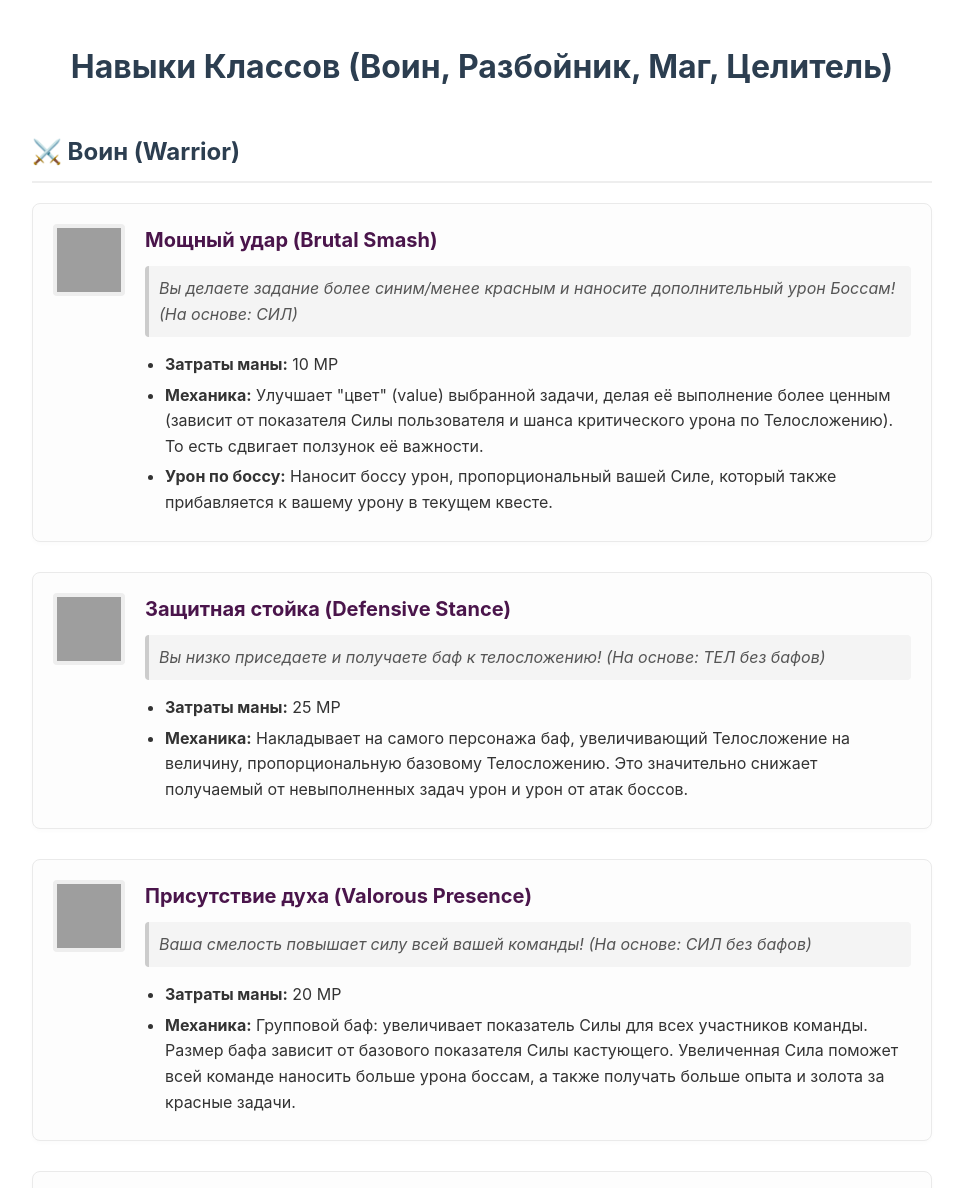
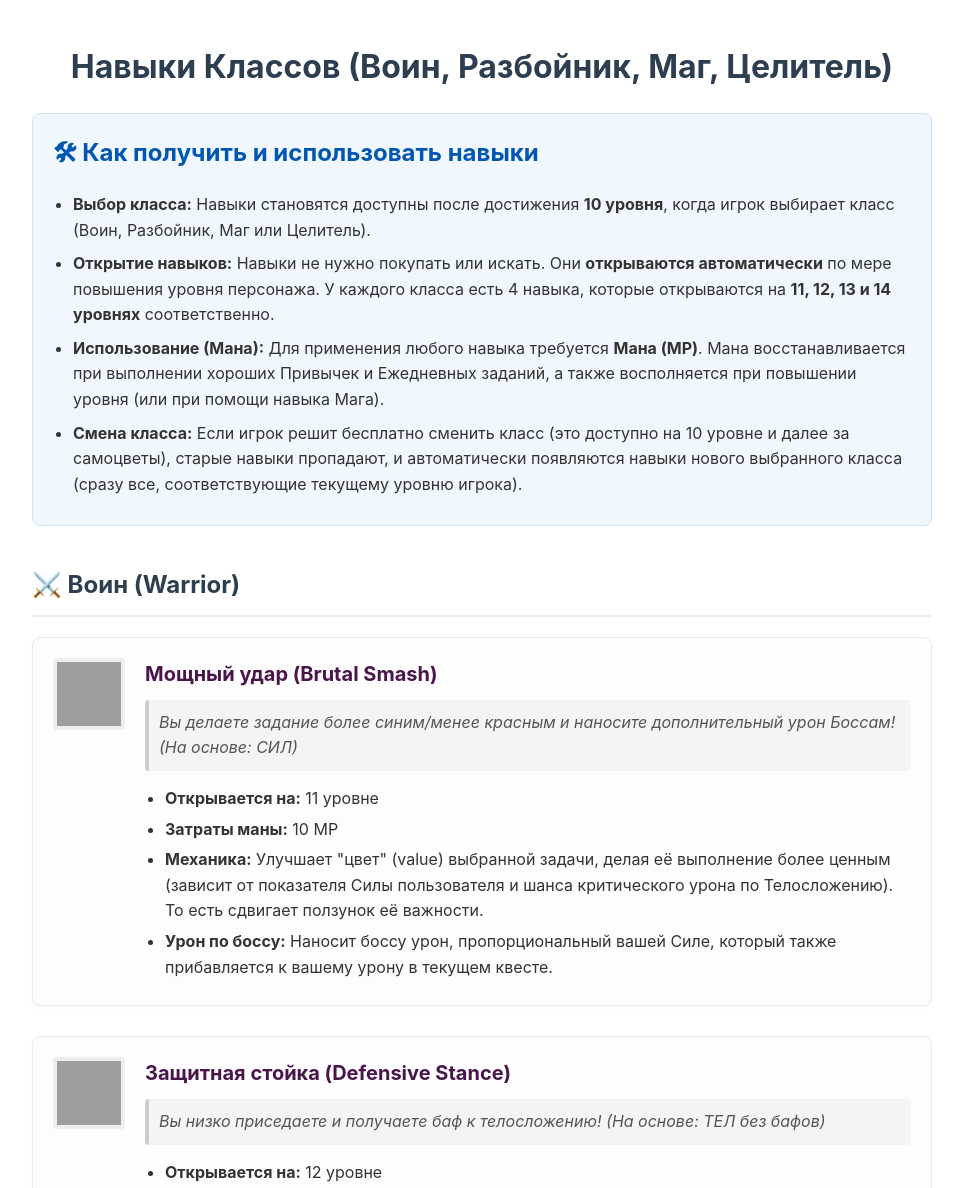
Before and after one commit to asphyxiatic/class-skills, a plain HTML site: page index.html in a window 1280 px wide. Shown: the top 1188 px of the page, without its empty margins (158-1121 px from the left). Drawn offline with Linux system fonts and the light colour scheme; grey boxes are pictures that could not be loaded.

Commit message:
Update index.html

```diff
--- a/index.html
+++ b/index.html
@@ -6,7 +6,11 @@
     <title>Навыки Классов - Questify</title>
     <style>
         body { font-family: -apple-system, BlinkMacSystemFont, "Segoe UI", Roboto, Helvetica, Arial, sans-serif; line-height: 1.6; max-width: 900px; margin: 0 auto; padding: 20px; color: #333; background-color: #fff; }
-        h1 { text-align: center; color: #2c3e50; margin-bottom: 40px; }
+        h1 { text-align: center; color: #2c3e50; margin-bottom: 20px; }
+        .intro { background: #f0f7ff; border: 1px solid #cce3f6; padding: 20px; border-radius: 8px; margin-bottom: 40px; }
+        .intro h2 { margin-top: 0; color: #0056b3; border: none; padding: 0; }
+        .intro ul { margin: 0; padding-left: 20px; }
+        .intro li { margin-bottom: 8px; }
         h2 { border-bottom: 2px solid #eee; padding-bottom: 10px; margin-top: 40px; color: #2c3e50; }
         .skill { display: flex; align-items: flex-start; margin-bottom: 30px; background: #fdfdfd; border: 1px solid #eaeaea; padding: 20px; border-radius: 8px; box-shadow: 0 2px 4px rgba(0,0,0,0.02); }
         .skill img { width: 64px; height: 64px; margin-right: 20px; image-rendering: pixelated; background: #eee; border-radius: 4px; padding: 4px; }
@@ -24,6 +28,16 @@
 <body>
     <h1>Навыки Классов (Воин, Разбойник, Маг, Целитель)</h1>
 
+    <div class="intro">
+        <h2>🛠 Как получить и использовать навыки</h2>
+        <ul>
+            <li><strong>Выбор класса:</strong> Навыки становятся доступны после достижения <strong>10 уровня</strong>, когда игрок выбирает класс (Воин, Разбойник, Маг или Целитель).</li>
+            <li><strong>Открытие навыков:</strong> Навыки не нужно покупать или искать. Они <strong>открываются автоматически</strong> по мере повышения уровня персонажа. У каждого класса есть 4 навыка, которые открываются на <strong>11, 12, 13 и 14 уровнях</strong> соответственно.</li>
+            <li><strong>Использование (Мана):</strong> Для применения любого навыка требуется <strong>Мана (MP)</strong>. Мана восстанавливается при выполнении хороших Привычек и Ежедневных заданий, а также восполняется при повышении уровня (или при помощи навыка Мага).</li>
+            <li><strong>Смена класса:</strong> Если игрок решит бесплатно сменить класс (это доступно на 10 уровне и далее за самоцветы), старые навыки пропадают, и автоматически появляются навыки нового выбранного класса (сразу все, соответствующие текущему уровню игрока).</li>
+        </ul>
+    </div>
+
     <!-- ВОИН -->
     <h2>⚔️ Воин (Warrior)</h2>
 
@@ -33,6 +47,7 @@
             <h3>Мощный удар (Brutal Smash)</h3>
             <div class="skill-desc">Вы делаете задание более синим/менее красным и наносите дополнительный урон Боссам! (На основе: СИЛ)</div>
             <ul class="skill-mechanics">
+                <li><strong>Открывается на:</strong> 11 уровне</li>
                 <li><strong>Затраты маны:</strong> 10 MP</li>
                 <li><strong>Механика:</strong> Улучшает "цвет" (value) выбранной задачи, делая её выполнение более ценным (зависит от показателя Силы пользователя и шанса критического урона по Телосложению). То есть сдвигает ползунок её важности.</li>
                 <li><strong>Урон по боссу:</strong> Наносит боссу урон, пропорциональный вашей Силе, который также прибавляется к вашему урону в текущем квесте.</li>
@@ -46,6 +61,7 @@
             <h3>Защитная стойка (Defensive Stance)</h3>
             <div class="skill-desc">Вы низко приседаете и получаете баф к телосложению! (На основе: ТЕЛ без бафов)</div>
             <ul class="skill-mechanics">
+                <li><strong>Открывается на:</strong> 12 уровне</li>
                 <li><strong>Затраты маны:</strong> 25 MP</li>
                 <li><strong>Механика:</strong> Накладывает на самого персонажа баф, увеличивающий Телосложение на величину, пропорциональную базовому Телосложению. Это значительно снижает получаемый от невыполненных задач урон и урон от атак боссов.</li>
             </ul>
@@ -58,6 +74,7 @@
             <h3>Присутствие духа (Valorous Presence)</h3>
             <div class="skill-desc">Ваша смелость повышает силу всей вашей команды! (На основе: СИЛ без бафов)</div>
             <ul class="skill-mechanics">
+                <li><strong>Открывается на:</strong> 13 уровне</li>
                 <li><strong>Затраты маны:</strong> 20 MP</li>
                 <li><strong>Механика:</strong> Групповой баф: увеличивает показатель Силы для всех участников команды. Размер бафа зависит от базового показателя Силы кастующего. Увеличенная Сила поможет всей команде наносить больше урона боссам, а также получать больше опыта и золота за красные задачи.</li>
             </ul>
@@ -70,6 +87,7 @@
             <h3>Устрашающий взор (Intimidating Gaze)</h3>
             <div class="skill-desc">Ваш пристальный взгляд повышает телосложение всей вашей команды! (На основе: ТЕЛ без бафов)</div>
             <ul class="skill-mechanics">
+                <li><strong>Открывается на:</strong> 14 уровне</li>
                 <li><strong>Затраты маны:</strong> 15 MP</li>
                 <li><strong>Механика:</strong> Групповой баф: увеличивает показатель Телосложения для всей команды, тем самым снижая урон, который участники получают в конце дня от пропущенных задач или босса (зависит от базового показателя Телосложения кастующего Воина).</li>
             </ul>
@@ -85,6 +103,7 @@
             <h3>Карманная кража (Pickpocket)</h3>
             <div class="skill-desc">Вы грабите ближайшую задачу и получаете золото! (На основе: ВОС)</div>
             <ul class="skill-mechanics">
+                <li><strong>Открывается на:</strong> 11 уровне</li>
                 <li><strong>Затраты маны:</strong> 10 MP</li>
                 <li><strong>Механика:</strong> Применяется на выбранную задачу (Привычку, Ежедневку или Задачу). Мгновенно генерирует для вас дополнительное Золото. Количество добытого золота зависит от показателя Восприятия (PER) персонажа и "жирности" (цвета) выбранной задачи.</li>
             </ul>
@@ -97,6 +116,7 @@
             <h3>Удар в спину (Backstab)</h3>
             <div class="skill-desc">Вы предаете глупую задачу и получаете золото и опыт! (На основе: СИЛ)</div>
             <ul class="skill-mechanics">
+                <li><strong>Открывается на:</strong> 12 уровне</li>
                 <li><strong>Затраты маны:</strong> 15 MP</li>
                 <li><strong>Механика:</strong> Применяется на задачу. Мгновенно даёт вам опыт (EXP) и золото (GP). Количество наград зависит от показателя Силы (STR) и имеет повышенный шанс (определяется как 30% бонус) вызвать критический удар.</li>
             </ul>
@@ -109,6 +129,7 @@
             <h3>Орудия труда (Tools of the Trade)</h3>
             <div class="skill-desc">Вы делитесь своими хитрыми приемами, повышая восприятие всей вашей команды! (На основе: ВОС без бафов)</div>
             <ul class="skill-mechanics">
+                <li><strong>Открывается на:</strong> 13 уровне</li>
                 <li><strong>Затраты маны:</strong> 25 MP</li>
                 <li><strong>Механика:</strong> Групповой баф: увеличивает показатель Восприятия (PER) для всех участников команды. Чем выше Восприятие, тем больше золота и предметов (дропа) вся команда находит за выполнение задач в этот день.</li>
             </ul>
@@ -121,6 +142,7 @@
             <h3>Уйти в тень (Stealth)</h3>
             <div class="skill-desc">С каждым использованием, несколько невыполненных ежедневных заданий не нанесут урон ночью. Их серии и цвета не изменятся. (На основе: ВОС)</div>
             <ul class="skill-mechanics">
+                <li><strong>Открывается на:</strong> 14 уровне</li>
                 <li><strong>Затраты маны:</strong> 45 MP</li>
                 <li><strong>Механика:</strong> Даёт персонажу баф "Невидимости". Каждое применение позволяет избежать урона от определенного количества невыполненных Ежедневных заданий в конце дня. Эти задачи считаются как бы замороженными (серия не спадает). Количество скрываемых заданий зависит от показателя Восприятия.</li>
             </ul>
@@ -136,6 +158,7 @@
             <h3>Всплеск пламени (Burst of Flames)</h3>
             <div class="skill-desc">Вы получаете опыт и наносите пламенный урон боссам! (На основе: ИНТ)</div>
             <ul class="skill-mechanics">
+                <li><strong>Открывается на:</strong> 11 уровне</li>
                 <li><strong>Затраты маны:</strong> 10 MP</li>
                 <li><strong>Механика:</strong> Применяется на задачу. Даёт вам существенный мгновенный прирост опыта (EXP) в зависимости от вашего Интеллекта. Если у команды активен квест на босса, навык дополнительно наносит урон боссу.</li>
             </ul>
@@ -148,6 +171,7 @@
             <h3>Эфирная зарядка (Ethereal Surge)</h3>
             <div class="skill-desc">Вы жертвуете ману, чтобы участники команды, кроме магов, восполнили ману! (На основе: ИНТ)</div>
             <ul class="skill-mechanics">
+                <li><strong>Открывается на:</strong> 12 уровне</li>
                 <li><strong>Затраты маны:</strong> 30 MP</li>
                 <li><strong>Механика:</strong> Групповое умение. Восстанавливает MP (ману) всем участникам команды, за исключением других Магов. Количество восстанавливаемой маны зависит от показателя Интеллекта кастующего.</li>
             </ul>
@@ -160,6 +184,7 @@
             <h3>Землетрясение (Earthquake)</h3>
             <div class="skill-desc">Силой ума вы сотрясаете землю. Вся ваша команда получает баф к интеллекту! (На основе: ИНТ без бафов)</div>
             <ul class="skill-mechanics">
+                <li><strong>Открывается на:</strong> 13 уровне</li>
                 <li><strong>Затраты маны:</strong> 35 MP</li>
                 <li><strong>Механика:</strong> Групповой баф: временно увеличивает Интеллект всей команды. Более высокий Интеллект позволяет магам получать больше маны за выполнения задач, а также помогает получать больше опыта для всех классов.</li>
             </ul>
@@ -172,6 +197,7 @@
             <h3>Пронизывающий мороз (Chilling Frost)</h3>
             <div class="skill-desc">Одним взмахом, все ваши задачи покрываются льдом, из-за чего ваши серии не сбрасываются завтра!</div>
             <ul class="skill-mechanics">
+                <li><strong>Открывается на:</strong> 14 уровне</li>
                 <li><strong>Затраты маны:</strong> 40 MP</li>
                 <li><strong>Механика:</strong> Накладывает статус "Заморозка серий" на персонажа на текущий день. Если вы не выполните ежедневные задачи, их серии (streak) не обнулятся на следующий день. Может быть применено только один раз за день (однократно).</li>
             </ul>
@@ -187,6 +213,7 @@
             <h3>Исцеляющий свет (Healing Light)</h3>
             <div class="skill-desc">Свет окутывает ваше тело, исцеляя раны. Вы восстанавливаете здоровье! (На основе: ТЕЛ и ИНТ)</div>
             <ul class="skill-mechanics">
+                <li><strong>Открывается на:</strong> 11 уровне</li>
                 <li><strong>Затраты маны:</strong> 15 MP</li>
                 <li><strong>Механика:</strong> Сильно и точечно лечит только вас, оберегая от гибели. Восстанавливает здоровье (HP) до максимума в 50 очков. Количество исцеления зависит от суммы базовых Телосложения и Интеллекта. Нельзя использовать, если здоровье уже полное.</li>
             </ul>
@@ -199,8 +226,9 @@
             <h3>Ослепляющая вспышка (Searing Brightness)</h3>
             <div class="skill-desc">Вспышка света ослепляет ваши задачи. Они становятся более синими и менее красными! (На основе: ИНТ)</div>
             <ul class="skill-mechanics">
+                <li><strong>Открывается на:</strong> 12 уровне</li>
                 <li><strong>Затраты маны:</strong> 15 MP</li>
-                <li><strong>Механика:</strong> Применяется сразу ко всем вашим задачам списком. Значительно улучшает цвет всех ваших задач, уводя их цвет в синюю сторону (увеличивая value), что позволяет получать больше наград за их выполнение и снижать потенциальный урон. Эффект зависит от показателя Интеллекта.</li>
+                <li><strong>Механика:</strong> Применяется сразу ко всем вашим задачам списком. Значительно улучшает цвет всех ваших задач, уводя их цвет в синюю сторону (увеличивая value), что позволяет получать больше наград за их выполнение и снижать potential урон. Эффект зависит от показателя Интеллекта.</li>
             </ul>
         </div>
     </div>
@@ -211,6 +239,7 @@
             <h3>Защитная аура (Protective Aura)</h3>
             <div class="skill-desc">Вы защищаете свою команду, повышая их телосложение! (На основе: ТЕЛ без бафов)</div>
             <ul class="skill-mechanics">
+                <li><strong>Открывается на:</strong> 13 уровне</li>
                 <li><strong>Затраты маны:</strong> 30 MP</li>
                 <li><strong>Механика:</strong> Групповой баф: увеличивает показатель Телосложения всех участников команды. Это значительно уменьшает урон, который они получают за пропущенные ежедневные задачи (зависит от вашего Телосложения).</li>
             </ul>
@@ -223,6 +252,7 @@
             <h3>Благословение (Blessing)</h3>
             <div class="skill-desc">Ваше успокаивающее заклинание восстанавливает здоровье всей вашей команды! (На основе: ТЕЛ и ИНТ)</div>
             <ul class="skill-mechanics">
+                <li><strong>Открывается на:</strong> 14 уровне</li>
                 <li><strong>Затраты маны:</strong> 25 MP</li>
                 <li><strong>Механика:</strong> Массовый отхил. Мгновенно восстанавливает здоровье (HP) всем участникам вашей команды (вылечит каждого максимум до 50 очков). Количество восстанавливаемого здоровья зависит от суммы показателей вашего Телосложения и Интеллекта.</li>
             </ul>
```
